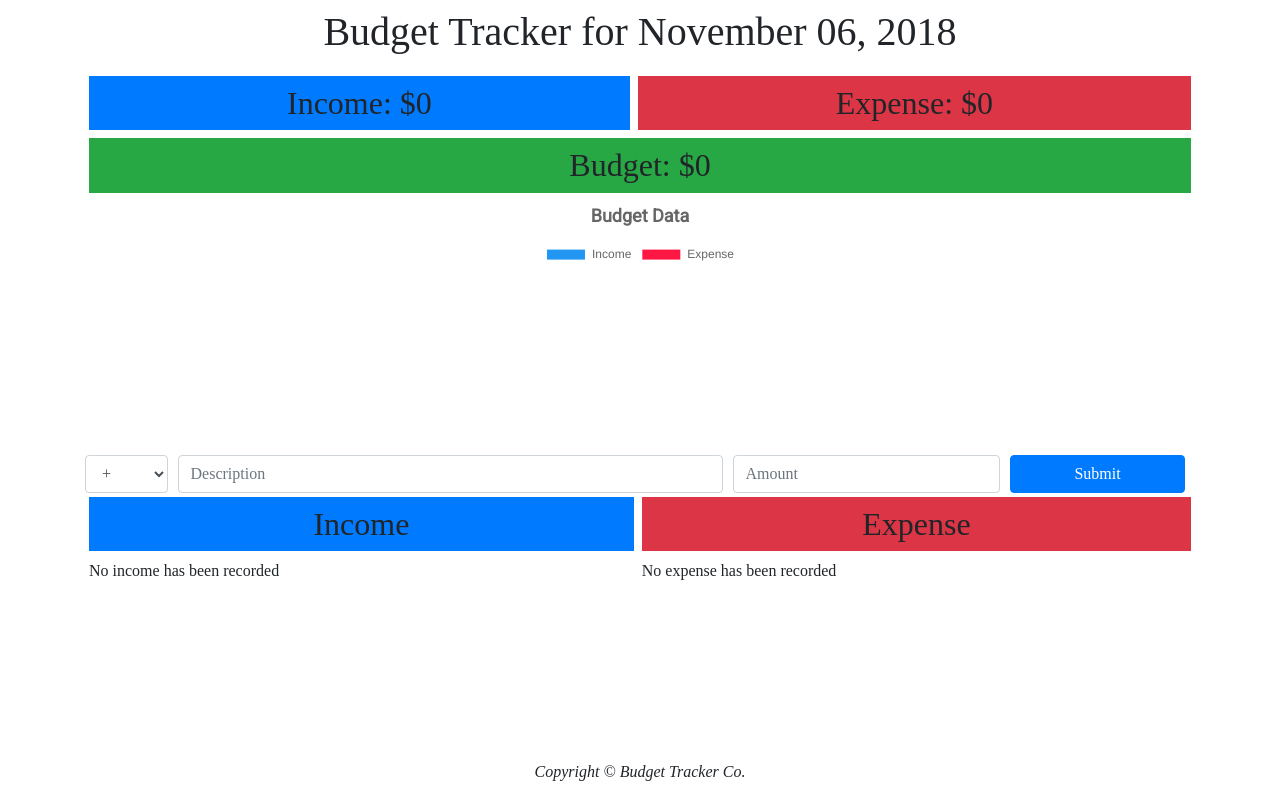
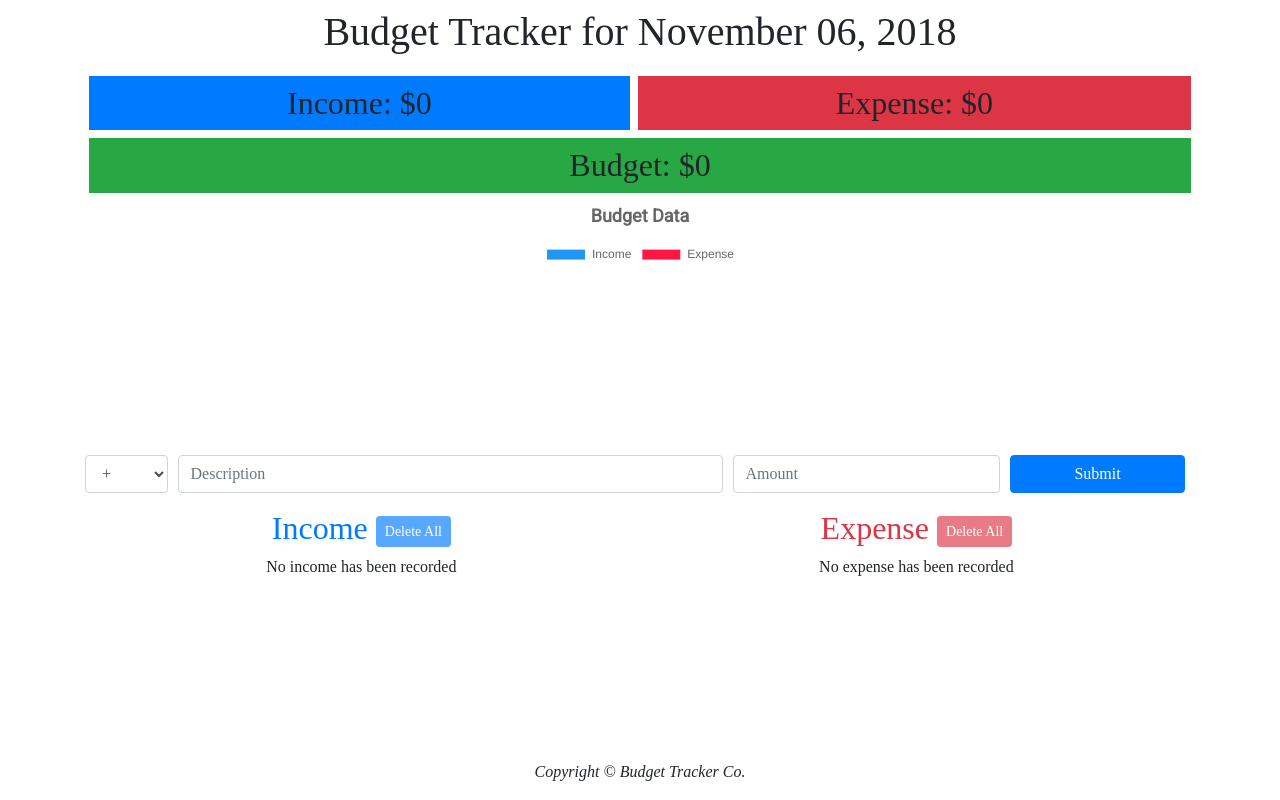
Before and after one commit to JAlmeida1991/Budget-Tracker, a React (Create React App) app: page / in a window 1280 px wide. Built offline with nearby package versions, Linux system fonts and the light colour scheme.

Commit message:
added delete all button to both income list and expense list component

```diff
--- a/src/components/BudgetList/BudgetList.js
+++ b/src/components/BudgetList/BudgetList.js
@@ -4,7 +4,7 @@ import ExpenseList from "./ExpenseList/ExpenseList";
 import IncomeList from "./IncomeList/IncomeList";
 
 const BudgetList = props => (
-  <div className="d-flex justify-content-around">
+  <div className="d-flex justify-content-around budget-list mt-3">
     <IncomeList />
     <ExpenseList />
   </div>
--- a/src/components/BudgetList/ExpenseList/ExpenseList.js
+++ b/src/components/BudgetList/ExpenseList/ExpenseList.js
@@ -4,8 +4,17 @@ import { connect } from "react-redux";
 import { removeExpense } from "../../../store/actions/actionCreators";
 
 const Expense = props => (
-  <div className="flex-grow-1 m-1">
-    <h2 className="text-center bg-danger p-2">Expense</h2>
+  <div className="flex-grow-1">
+    <h2 className="text-danger text-center">
+      Expense{"  "}
+      <button
+        disabled={props.expense.length === 0}
+        className="btn btn-danger btn-sm"
+      >
+        Delete All
+      </button>
+    </h2>
+
     <ul className="list-group inline-block">
       {props.expense.map(exp => (
         <li
@@ -23,7 +32,9 @@ const Expense = props => (
         </li>
       ))}
     </ul>
-    {props.expense.length === 0 && <p>No expense has been recorded</p>}
+    {props.expense.length === 0 && (
+      <p className="text-center">No expense has been recorded</p>
+    )}
   </div>
 );
 
--- a/src/components/BudgetList/IncomeList/IncomeList.js
+++ b/src/components/BudgetList/IncomeList/IncomeList.js
@@ -4,8 +4,17 @@ import { connect } from "react-redux";
 import { removeIncome } from "../../../store/actions/actionCreators";
 
 const Income = props => (
-  <div className="flex-grow-1 m-1">
-    <h2 className="text-center bg-primary p-2">Income</h2>
+  <div className="flex-grow-1">
+    <h2 className="text-primary text-center">
+      Income{"  "}
+      <button
+        disabled={props.income.length === 0}
+        className="btn btn-primary btn-sm"
+      >
+        Delete All
+      </button>
+    </h2>
+
     <ul className="list-group ">
       {props.income.map(inc => (
         <li
@@ -23,7 +32,9 @@ const Income = props => (
         </li>
       ))}
     </ul>
-    {props.income.length === 0 && <p>No income has been recorded</p>}
+    {props.income.length === 0 && (
+      <p className="text-center">No income has been recorded</p>
+    )}
   </div>
 );
 
--- a/src/components/Form/Form.js
+++ b/src/components/Form/Form.js
@@ -70,12 +70,13 @@ class Form extends Component {
                 className="form-control "
                 onChange={this.changeSelectionHandler}
               >
-                <option>+</option>
-                <option>-</option>
+                <option value="+">+</option>
+                <option value="-">-</option>
               </select>
             </div>
             <div className="col-md-6">
               <input
+                name="description"
                 className="form-control"
                 value={this.state.balance.description}
                 onChange={this.updateDescriptionHandler}
@@ -85,6 +86,7 @@ class Form extends Component {
             </div>
             <div className="col-md-3">
               <input
+                name="amount"
                 className="form-control"
                 value={this.state.balance.amount}
                 onChange={this.updateAmountHandler}
--- a/src/index.css
+++ b/src/index.css
@@ -32,3 +32,13 @@ body {
 .footer {
   flex-grow: 0;
 }
+
+@media only screen and (max-width: 40em) {
+  .budget-list {
+    flex-direction: column;
+  }
+
+  .budget-list > * {
+    text-align: center;
+  }
+}
```
